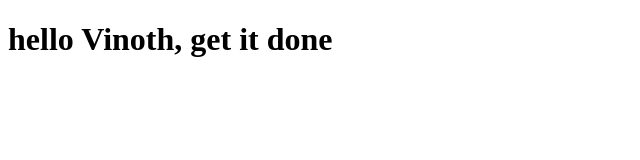
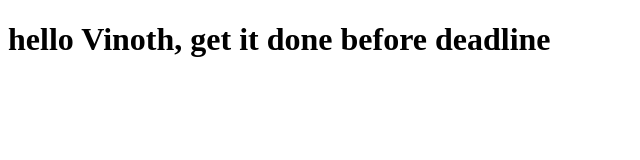
Before and after one commit to vinothraju83/fullStackTest, a plain HTML site: page index.html in a window 1280 px wide. Shown: the whole page, without its empty margins (0-640 px from the left). Drawn offline with Linux system fonts and the light colour scheme.

Commit message:
updated content

```diff
--- a/index.html
+++ b/index.html
@@ -5,7 +5,7 @@
     <title>Hello Vinoth</title>
   </head>
   <body>
-    <h1> hello Vinoth, get it done</h1>
+    <h1> hello Vinoth, get it done before deadline</h1>
 
   </body>
 </html>
```
